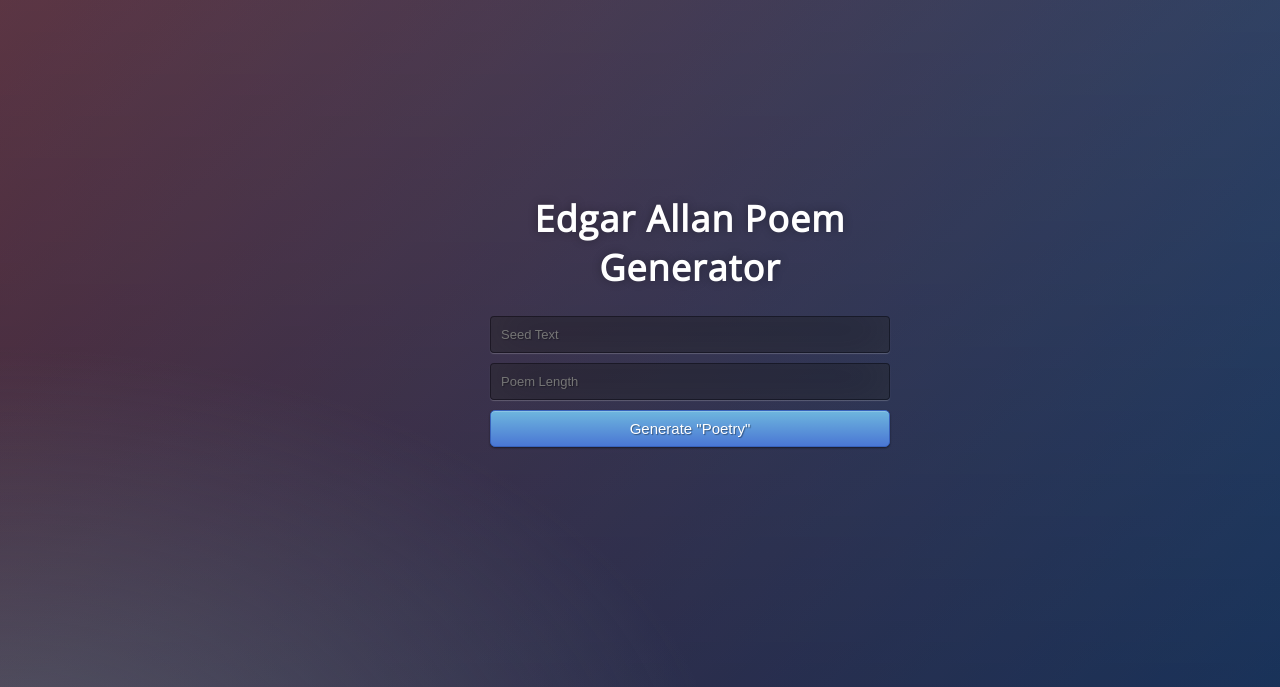
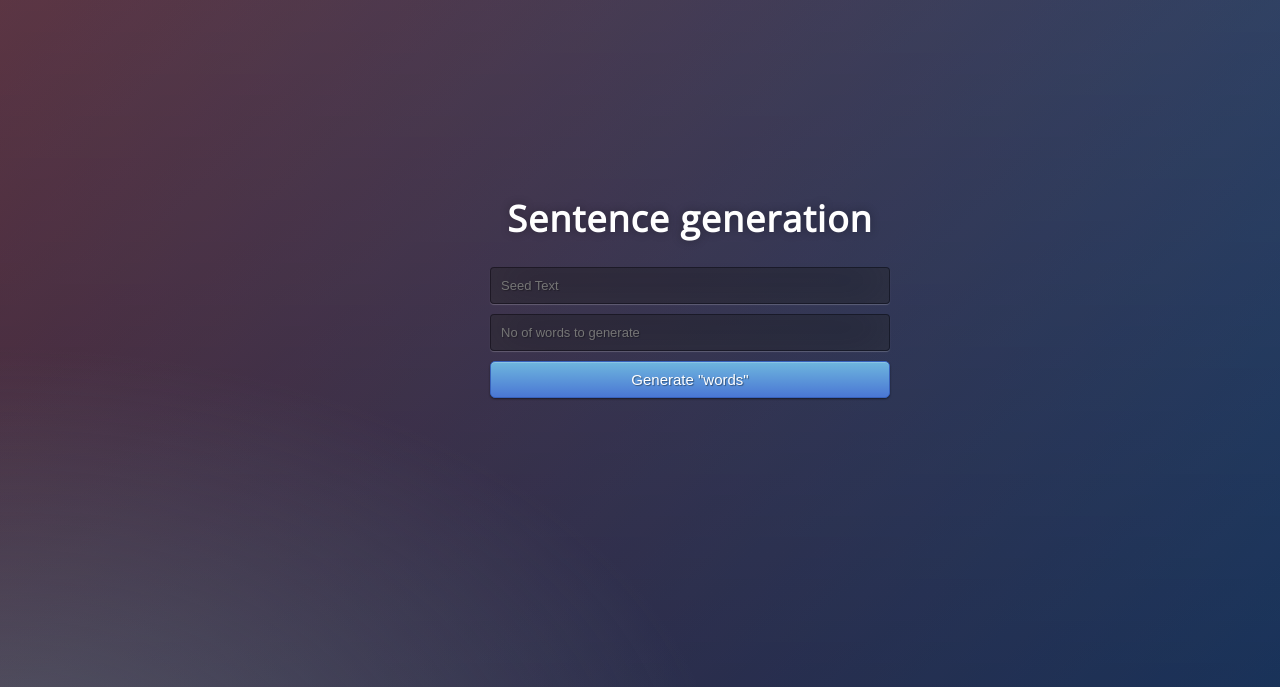
Before and after one commit to nikhilvemula60/application, a Flask app: page / in a window 1280 px wide. Shown: the top 687 px of the page. Run offline with Flask 2, Linux system fonts and the light colour scheme.

Commit message:
Update index.html

```diff
--- a/templates/index.html
+++ b/templates/index.html
@@ -1,7 +1,8 @@
 <html >
 <head>
   <meta charset="UTF-8">
-  <title>Edgar Allan Poem Generator</title>
+  <title>Sentence Generation Using Bidirectional LSTM</title>
+<title> Nikhil Vemula Final Project</title>
   <link href='https://fonts.googleapis.com/css?family=Pacifico' rel='stylesheet' type='text/css'>
 <link href='https://fonts.googleapis.com/css?family=Arimo' rel='stylesheet' type='text/css'>
 <link href='https://fonts.googleapis.com/css?family=Hind:300' rel='stylesheet' type='text/css'>
@@ -11,15 +12,15 @@
 </head>
 <body>
  <div class="login">
-	<h1>Edgar Allan Poem Generator</h1>
+	<h1> Sentence generation</h1>
 
      <!-- Main Input For Receiving Query to our ML -->
     <form action="{{ url_for('predict')}}"method="post">
 
     	<input type="text" name="seed_text" placeholder="Seed Text" required="required" autocomplete="off" />
-        <input type="text" name="poem_length" placeholder="Poem Length" required="required" autocomplete="off" />
+        <input type="text" name="poem_length" placeholder="No of words to generate" required="required" autocomplete="off" />
 
-        <button type="submit" class="btn btn-primary btn-block btn-large">Generate "Poetry"</button>
+        <button type="submit" class="btn btn-primary btn-block btn-large">Generate "words"</button>
     </form>
 
    <br>
```
